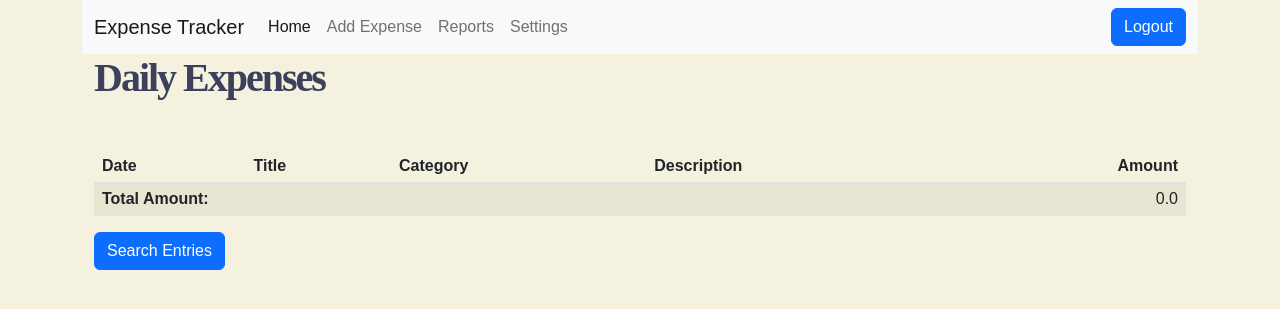
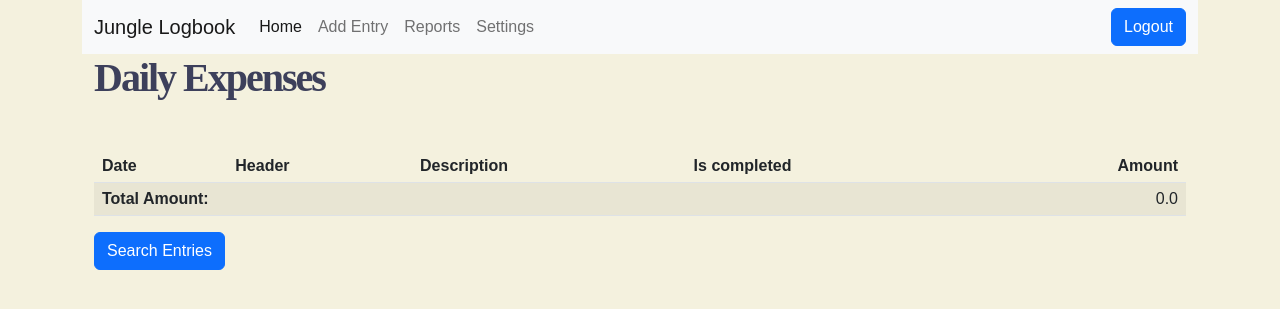
Before and after one commit to GabrielAlexandratos/2025-SE-GA-JungleLogbook, a Flask app: page /home in a window 1280 px wide. Shown: the top 309 px of the page. Run offline with Flask 3, Linux system fonts and the light colour scheme; the visitor is signed in with stand-in values (Sample User, id 1); data that the repository does not hold is empty; some libraries are stand-ins or nearby versions.

Commit message:
Refactoring from expense tracker to logbook

```diff
--- a/src/expense_tracker/templates/home.html
+++ b/src/expense_tracker/templates/home.html
@@ -3,7 +3,7 @@
 
 <nav class="navbar navbar-expand-lg bg-light">
     <div class="container">
-      <a class="navbar-brand" href="#">Expense Tracker</a>
+      <a class="navbar-brand" href="#">Jungle Logbook</a>
       <button class="navbar-toggler" type="button" data-bs-toggle="collapse" data-bs-target="#navbarText" aria-controls="navbarText" aria-expanded="false" aria-label="Toggle navigation">
         <span class="navbar-toggler-icon"></span>
       </button>
@@ -13,7 +13,7 @@
             <a class="nav-link active" aria-current="page" href="#">Home</a>
           </li>
           <li class="nav-item">
-            <a class="nav-link" href="/expenses/add_expense">Add Expense</a>
+            <a class="nav-link" href="/expenses/add_expense">Add Entry</a>
           </li>
           <li class="nav-item">
             <a class="nav-link" href="#">Reports</a>
@@ -32,9 +32,9 @@
         <thead>
             <tr>
                 <th>Date</th>
-                <th>Title</th>
-                <th>Category</th>
+                <th>Header</th>
                 <th>Description</th>
+                <th>Is completed</th>
                 <th class="text-end">Amount</th>
             </tr>
         </thead>
--- a/src/expense_tracker/templates/logout.html
+++ b/src/expense_tracker/templates/logout.html
@@ -6,7 +6,7 @@
     <title>Logout Page</title>
 </head>
 <body>
-    <h1>You have been logged out.</h1>
+    <h1>Succesfully logged out</h1>
     <p><a href="/">Go back to the landing page</a></p>
 </body>
 </html>
--- a/src/expense_tracker/templates/register.html
+++ b/src/expense_tracker/templates/register.html
@@ -3,7 +3,7 @@
 {% block content %}
 
 <div class="container mt-5"></div>
-    <h1>Welcome to the Registration Page</h1>
+    <h1>Register an account</h1>
     <form action="/auth/register" method="post">
         <input type="hidden" name="csrf_token" value="{{ csrf_token() }}"/>
         <div class="row mb-3">
```
